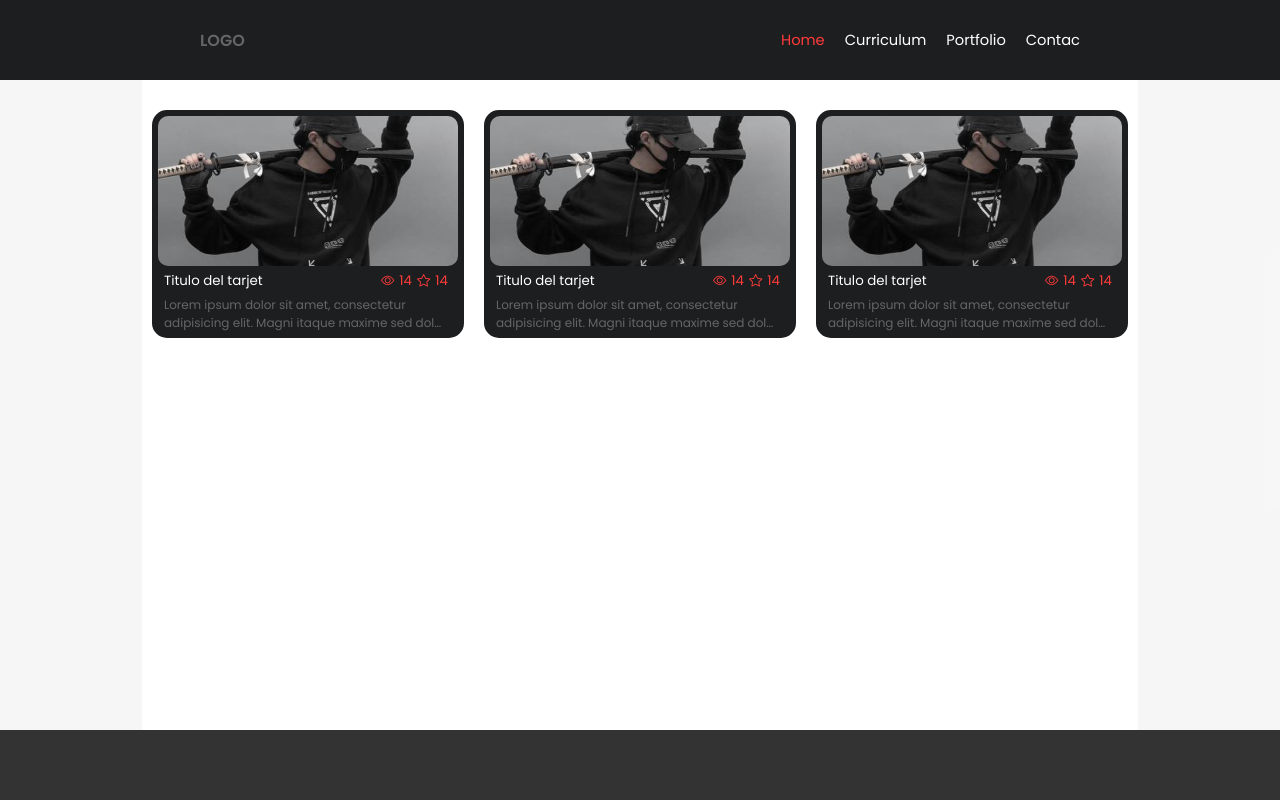
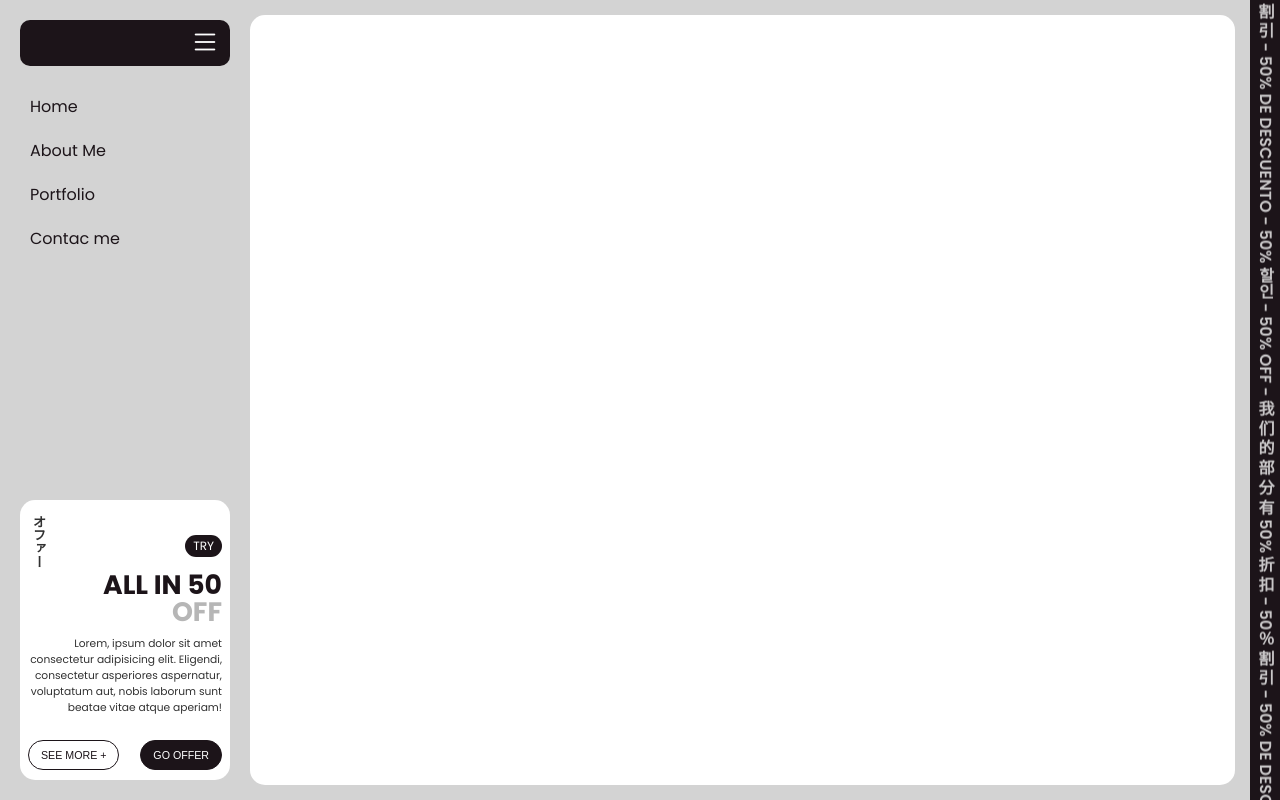
Before and after one commit to AngelDEUS/MyWorkLife_Angel, a React (Vite) app in the folder Code_Proyect_Acto_1/Curriculum_front_angel/: page / in a window 1280 px wide. Built offline with nearby package versions, Linux system fonts and the light colour scheme.

Commit message:
Se crea estructura segun mockup, para fase 2

```diff
--- a/Code_Proyect_Acto_1/Curriculum_front_angel/src/components/Layout/layout.jsx
+++ b/Code_Proyect_Acto_1/Curriculum_front_angel/src/components/Layout/layout.jsx
@@ -3,24 +3,33 @@ import NavBar from './../NavBar/navBar'
 import MainCurriculum from './../../pages/curriculum/mainCurriculum'
 import "./stylesLayout.css";
 import MainCardForPortfolio from './../../pages/portfolio/mainPortfolio';
+import MainSideMenu from '../SideMenu/mainSideMenu';
 
 const layout = () => {
   return (
     <div className='mainLayout'>
-      <div className="navBarContainer">
+      {/* <div className="navBarContainer">
         <NavBar />
+      </div> */}
+      <div className="sideMenuContainer">
+        <MainSideMenu />
       </div>
       <div className="bodyContainer">
-        <div className="sideContent_layout_left"></div>
+        {/* <div className="sideContent_layout_left"></div> */}
         <div className="contentPage">
           {/* <MainCurriculum /> */}
-          <MainCardForPortfolio/>
+          {/* <MainCardForPortfolio/> */}
         </div>
-        <div className="sideContent_layout_right"></div>
+        <div className="publicity_Slide">
+          <span className="textSlid__Publicity" data-text="50％ 割 引 - 50% de descuento - 50% 할인 - 50% off - 我 们 的 部 分 有 50% 折 扣 - 50％ 割 引 - 50% de descuento - 50% 할인 - 50% off - 我 们 的 部 分 有 50% 折 扣 - 50％ 割 引 - 50% de descuento - 50% 할인 - 50% off - 我 们 的 部 分 有 50% 折 扣 - ">
+            50％ 割 引 - 50% de descuento - 50% 할인 - 50% off - 我 们 的 部 分 有 50% 折 扣 - 50％ 割 引 - 50% de descuento - 50% 할인 - 50% off - 我 们 的 部 分 有 50% 折 扣 - 50％ 割 引 - 50% de descuento - 50% 할인 - 50% off - 我 们 的 部 分 有 50% 折 扣 -
+          </span>
+        </div>
+
+        {/* <div className="sideContent_layout_right"></div> */}
       </div>
-      <div className="footerMain">
-
-      </div>
+      {/* <div className="footerMain">
+      </div> */}
     </div>
   )
 }
--- a/Code_Proyect_Acto_1/Curriculum_front_angel/src/components/Layout/stylesLayout.css
+++ b/Code_Proyect_Acto_1/Curriculum_front_angel/src/components/Layout/stylesLayout.css
@@ -1,3 +1,5 @@
+@import url('./../../styelsGlobal/mainColors.css');
+
 .mainLayout {
     margin: 0;
     padding: 0;
@@ -7,6 +9,7 @@
     flex-direction: column;
     flex-direction: column;
     min-height: 100vh;
+    background-color: var(--ColorMain-03);
 }
 
 .navBarContainer {
@@ -17,10 +20,19 @@
     z-index: 1000;
 }
 
+.sideMenuContainer{
+    width: 250px;
+    position: fixed;
+    top: 0;
+    left: 0;
+    z-index: 1000;
+}
+
 .bodyContainer {
     display: flex;
     flex: 1;
-    padding-top: 60px;
+    background-color: var(--ColorMain-05);
+    margin-left: 250px;
 }
 
 .sideContent_layout_left,
@@ -38,14 +50,16 @@
     flex-direction: column;
     align-items: center;
     flex: 1;
-    background-color: #fff;
-    order: 2;
-    padding-top: 40px;
+    background-color: white;
+    /* order: 2; */
+    border-radius: 15px;
+    padding: 20px;
+    margin: 15px 0;
 }
 
-.sideContent_layout_right {
+/* .sideContent_layout_right {
     order: 3;
-}
+} */
 
 .footerMain {
     background-color: #333;
@@ -55,6 +69,64 @@
     bottom: 0;
     height: 50px;
 }
+
+/*  _______________Slide_______________  */
+/* Publicity Slide */
+.publicity_Slide {
+    display: flex;
+    width: 30px;
+    background-color: var(--ColorMain-02);
+    overflow: hidden;
+    position: relative;
+    margin-left: 15px;
+    align-items: center;
+    justify-content: center;
+    overflow: hidden;
+    position: relative;
+}
+
+/* Texto duplicado para el efecto infinito */
+.textSlid__Publicity {
+    text-transform: uppercase;
+    font-weight: bolder;
+    writing-mode: vertical-rl;
+    color: white;
+    font-size: 12pt;
+    font-weight: 600;
+    white-space: nowrap;
+    position: absolute;
+    animation: slide 20s linear infinite, fade 5s ease-in-out infinite;
+    opacity: 1;
+}
+
+/* Duplicado del texto para el efecto loop */
+.textSlid__Publicity::after {
+    content: attr(data-text);
+    position: absolute;
+    top: 100%;
+    white-space: nowrap;
+    padding-left: 15px;
+}
+
+/* Animación_____ */
+@keyframes slide {
+    0% {
+        transform: translateY(-100%);
+    }
+    100% {
+        transform: translateY(0);
+    }
+}
+
+@keyframes fade {
+    0%, 100% {
+        opacity: 1;
+    }
+    20% {
+        opacity: 0.5;
+    }
+}
+
 
 /* Responsive adjustments */
 @media (max-width: 768px) {
--- /dev/null
+++ b/Code_Proyect_Acto_1/Curriculum_front_angel/src/components/SideMenu/mainSideMenu.jsx
@@ -0,0 +1,44 @@
+import React from 'react'
+import './stylesSideMenu.css'
+
+const MainSideMenu = () => {
+    return (
+        <div className='mainSideMenu'>
+            <div className="sideMenuContent">
+                <div className="options_SideMenu">
+                    <div className="upperButton">
+                        <button type="button" className='buttonMain_Sidemenu'>
+                            <span></span>
+                            <i class="bi bi-list"></i>
+                        </button>
+                    </div>
+                    <div className="sideMenu_list">
+                        <span className="sideMenu_Button">Home</span>
+                        <span className="sideMenu_Button">About Me</span>
+                        <span className="sideMenu_Button">Portfolio</span>
+                        <span className="sideMenu_Button">Contac me</span>
+                    </div>
+                </div>
+                <div className="publicity_Container">
+                    <div className="textThings__publicity">
+                        <span className="tagAsian__publicity">オファー</span>
+                        <span className='tag__publicity'>TRY</span>
+                        <div className="tittles__publicity">
+                            <span className='tittle__publicity'>ALL IN 50</span>
+                            <span className='subTittle__publicity'>OFF</span>
+                        </div>
+                        <p className="textInfo__publicity">
+                            Lorem, ipsum dolor sit amet consectetur adipisicing elit. Eligendi, consectetur asperiores aspernatur, voluptatum aut, nobis laborum sunt beatae vitae atque aperiam!
+                        </p>
+                        <div className="btns__publicity">
+                            <button type="button" className="btn_publicity_See">See More +</button>
+                            <button type="button" className="btn_publicity_Go">Go Offer</button>
+                        </div>
+                    </div>
+                </div>
+            </div>
+        </div>
+    )
+}
+
+export default MainSideMenu
--- /dev/null
+++ b/Code_Proyect_Acto_1/Curriculum_front_angel/src/components/SideMenu/stylesSideMenu.css
@@ -0,0 +1,199 @@
+@import url('./../../styelsGlobal/mainColors.css');
+
+.mainSideMenu {
+    display: flex;
+    width: fit-content;
+    height: 100vh;
+    padding: 20px;
+    background-color: var(--ColorMain-03);
+    box-sizing: border-box;
+}
+
+.sideMenuContent {
+    display: flex;
+    flex-direction: column;
+    justify-content: space-between;
+    margin: 0;
+}
+
+/* -------------   Menu Styles   */
+.options_SideMenu {
+    display: flex;
+    flex-direction: column;
+    gap: 20px;
+}
+
+.upperButton {
+    display: flex;
+    width: 100%;
+}
+
+.buttonMain_Sidemenu {
+    display: flex;
+    gap: 20px;
+    width: 100%;
+    align-items: center;
+    justify-content: space-between;
+    padding: 6px 10px;
+    border-radius: 15px;
+    border: none;
+    border-radius: 10px;
+    font-size: 30px;
+    cursor: pointer;
+    background-color: var(--ColorMain-02);
+    color: white;
+    transition: all .2s ease;
+}
+
+.buttonMain_Sidemenu:hover {
+    color: var(--ColorMain-01);
+}
+
+.buttonMain_Sidemenu:active {
+    color: white;
+    background-color: var(--ColorMain-01);
+}
+
+/*   Menu OPTIONS  */
+.sideMenu_list {
+    display: flex;
+    flex-direction: column;
+    gap: 3px;
+    margin: 0;
+    box-sizing: border-box;
+}
+
+.sideMenu_Button {
+    text-decoration: none;
+    color: var(--ColorMain-02);
+    font-size: 12pt;
+    font-weight: 400;
+    cursor: pointer;
+    transition: background-color .4s ease-in, color .3s ease, background-color .6s ease;
+    padding: 8px 10px;
+    border-radius: 10px;
+}
+
+.sideMenu_Button:hover {
+    background-color: var(--ColorMain-04);
+}
+
+.sideMenu_Button:active {
+    color: white;
+    background-color: var(--ColorMain-01);
+}
+
+
+
+/*  publicity  */
+.publicity_Container {
+    padding: 5px 8px;
+    background-color: white;
+    border-radius: 15px;
+}
+
+.textThings__publicity {
+    display: flex;
+    flex-direction: column;
+    font-size: 10pt;
+    align-items: end;
+    position: relative;
+}
+
+.tagAsian__publicity {
+    margin-top: 10px;
+    font-weight: bolder;
+    writing-mode: vertical-rl;
+    text-orientation: upright;
+    position: absolute;
+    left: 0;
+}
+
+.tag__publicity {
+    padding: 2px 8px;
+    background-color: var(--ColorMain-02);
+    color: white;
+    font-size: 9pt;
+    text-transform: uppercase;
+    border-radius: 50px;
+    margin-top: 30px;
+}
+
+.tittles__publicity {
+    display: flex;
+    flex-direction: column;
+    text-align: right;
+    font-size: 20pt;
+    line-height: 1;
+    margin-top: 15px;
+}
+
+.tittle__publicity,
+.subTittle__publicity {
+    margin: 0;
+    font-weight: bold;
+}
+
+.tittle__publicity {
+    color: var(--ColorMain-02);
+}
+
+.subTittle__publicity {
+    color: var(--ColorMain-04);
+}
+
+.textInfo__publicity {
+    text-align: right;
+    font-size: 8pt;
+}
+
+.btns__publicity {
+    display: flex;
+    justify-content: space-between;
+    width: 100%;
+    margin-bottom: 5px;
+}
+
+.btn_publicity_See,
+.btn_publicity_Go {
+    padding: 8px 12px;
+    font-size: 8pt;
+    text-transform: uppercase;
+    border-radius: 50px;
+    margin-top: 13px;
+    border: none;
+    cursor: pointer;
+    transition: all .4s ease;
+}
+
+.btn_publicity_See {
+    color: var(--ColorMain-02);
+    background-color: white;
+    border: 1px solid var(--ColorMain-02);
+}
+
+.btn_publicity_Go {
+    color: white;
+    background-color: var(--ColorMain-02);
+    border: 1px solid var(--ColorMain-02);
+}
+
+.btn_publicity_See:hover,
+.btn_publicity_Go:hover {
+    opacity: 50%;
+}
+
+.btn_publicity_See:active {
+    opacity: 1;
+    color: white;
+    background-color: var(--ColorMain-02);
+    border: 1px solid var(--ColorMain-02);
+
+}
+
+.btn_publicity_Go:active {
+    opacity: 1;
+    color: var(--ColorMain-02);
+    background-color: white;
+    border: 1px solid var(--ColorMain-02);
+}
--- /dev/null
+++ b/Code_Proyect_Acto_1/Curriculum_front_angel/src/styelsGlobal/mainColors.css
@@ -0,0 +1,7 @@
+:root{
+    /*   COLORES PRIMARIOS   */
+    --ColorMain-01: #e32121;
+    --ColorMain-02: #1c1419;
+    --ColorMain-03: #d3d3d3;
+    --ColorMain-04: #b6b6b6;
+}
```
